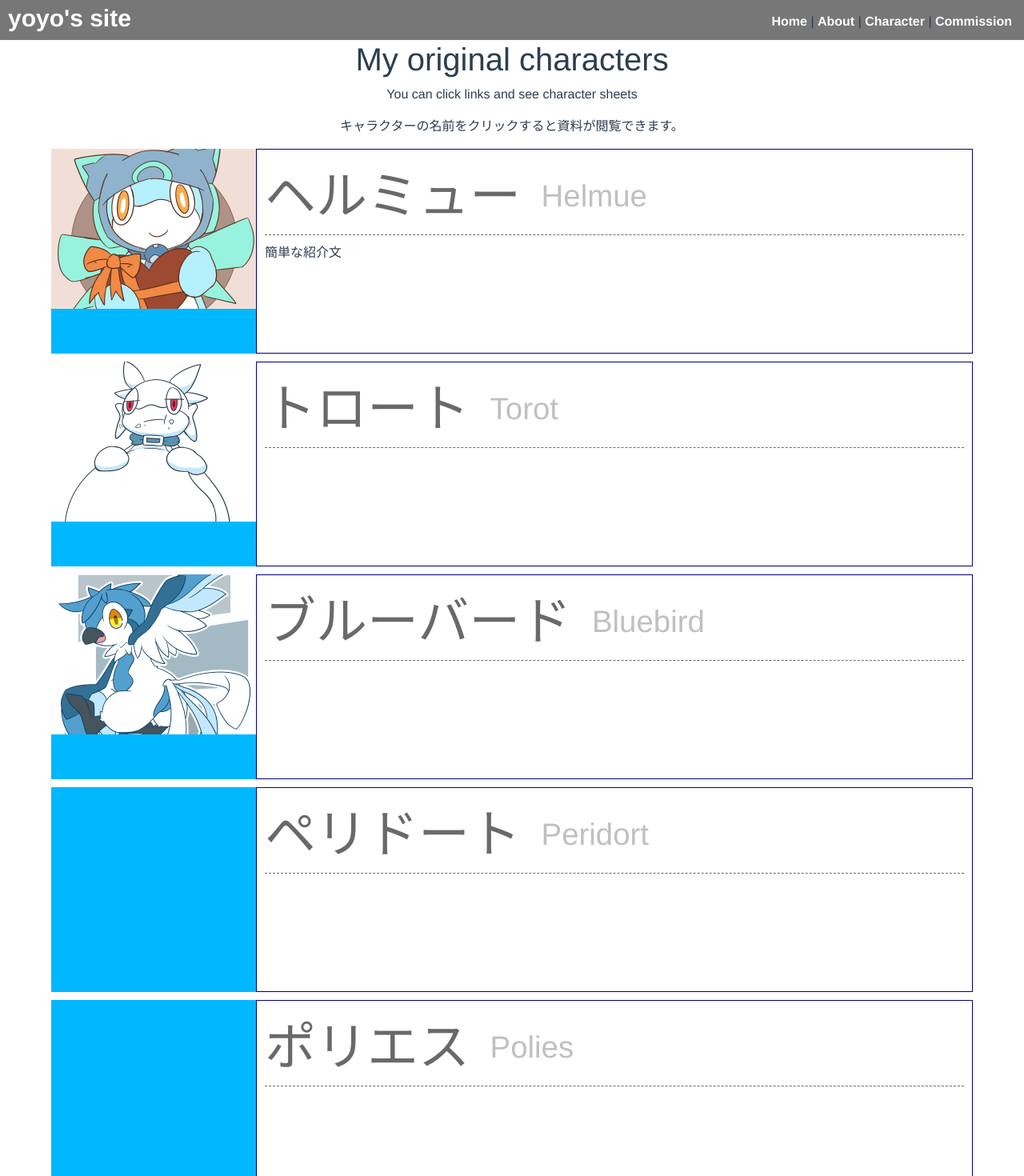
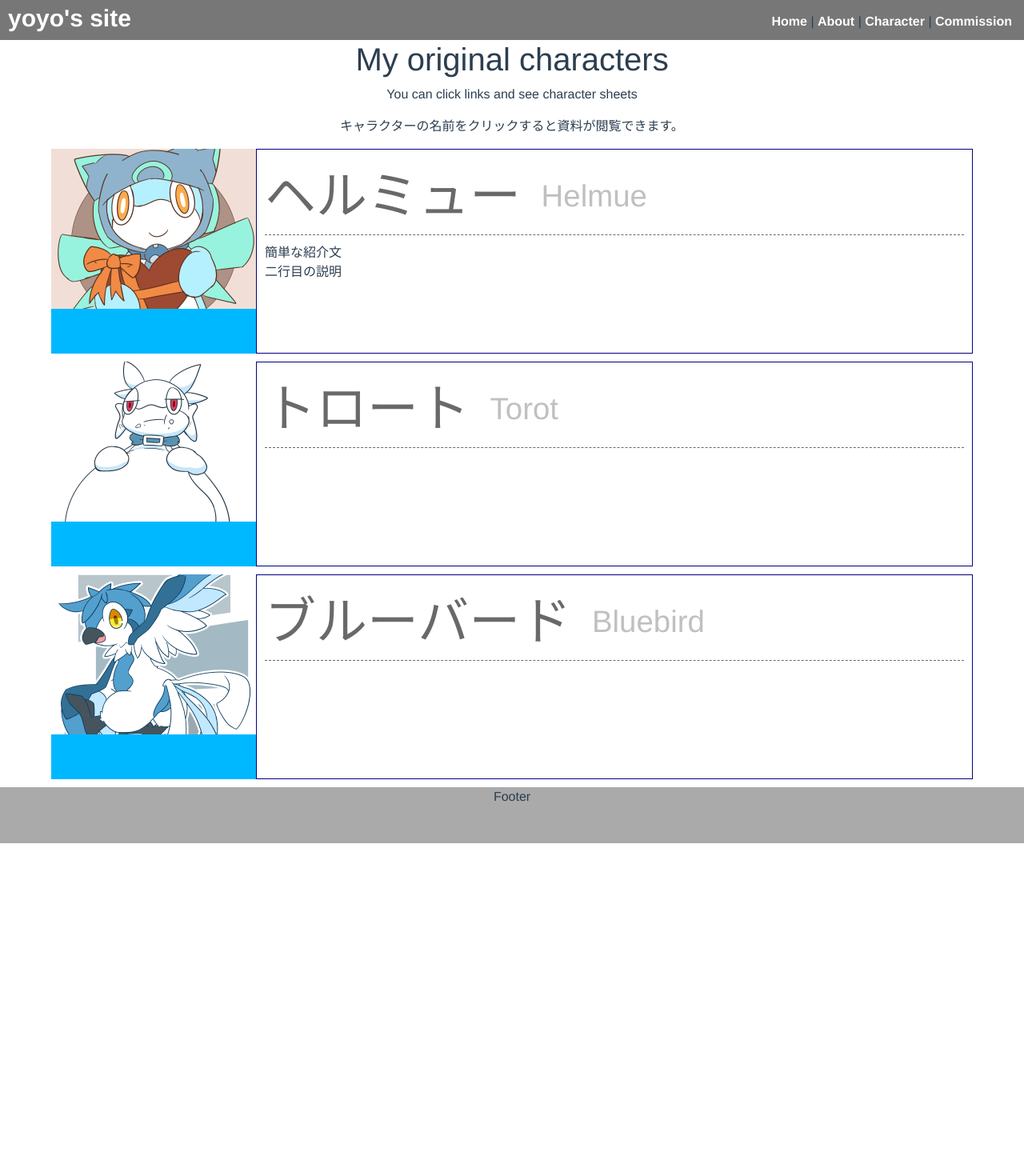
Before and after one commit to yoyodolphin/character-site, a Vue app: page /#/character in a window 1280 px wide. Shown: the top 1470 px of the page at 80% size. After the commit the page ends 1054 px from the top, so only its background shows below. Built offline with nearby package versions, Linux system fonts and the light colour scheme.

Commit message:
モーダルウィンドウを簡易的に実装

```diff
--- a/src/components/CharacterList.vue
+++ b/src/components/CharacterList.vue
@@ -57,6 +57,8 @@
     }
     > .summary{
       margin: 0 10px;
+      white-space: pre-wrap;
+      word-wrap: break-word;
     }
   }
 }
--- a/src/views/Character.vue
+++ b/src/views/Character.vue
@@ -7,7 +7,17 @@
       v-for="ch in chars"
       :key="ch.name"
       :ch="ch"
+      v-b-modal.charamodal
     />
+    <b-modal
+      id="charamodal"
+      size="lg"
+      ok-only
+      ok-title="閉じる"
+      >
+      <h2>キャラクター名</h2>
+      <p>ここに詳細が表示されます</p>
+    </b-modal>
   </div>
 </template>
 
@@ -29,7 +39,8 @@ export default {
           url: require('@/assets/caImage1.png'), // eslint-disable-line global-require
           name: 'ヘルミュー',
           engname: 'Helmue',
-          summary: '簡単な紹介文',
+          summary: `簡単な紹介文
+二行目の説明`,
         },
         {
           url: require('@/assets/caImage2.png'), // eslint-disable-line global-require
@@ -43,18 +54,6 @@ export default {
           engname: 'Bluebird',
           summary: '',
         },
-        {
-          url: '',
-          name: 'ペリドート',
-          engname: 'Peridort',
-          summary: '',
-        },
-        {
-          url: '',
-          name: 'ポリエス',
-          engname: 'Polies',
-          summary: '',
-        },
       ],
     }
   ),
```
